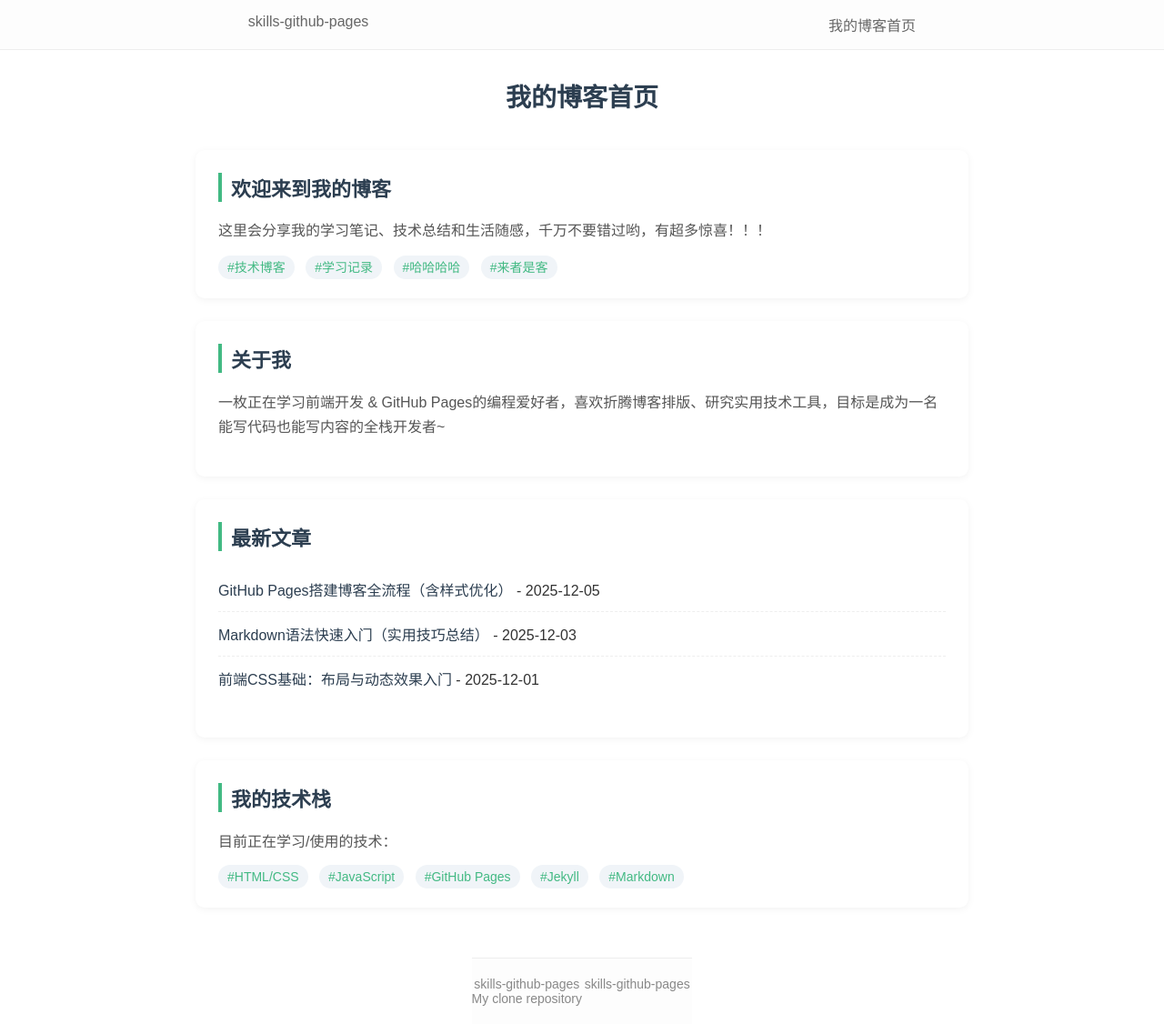
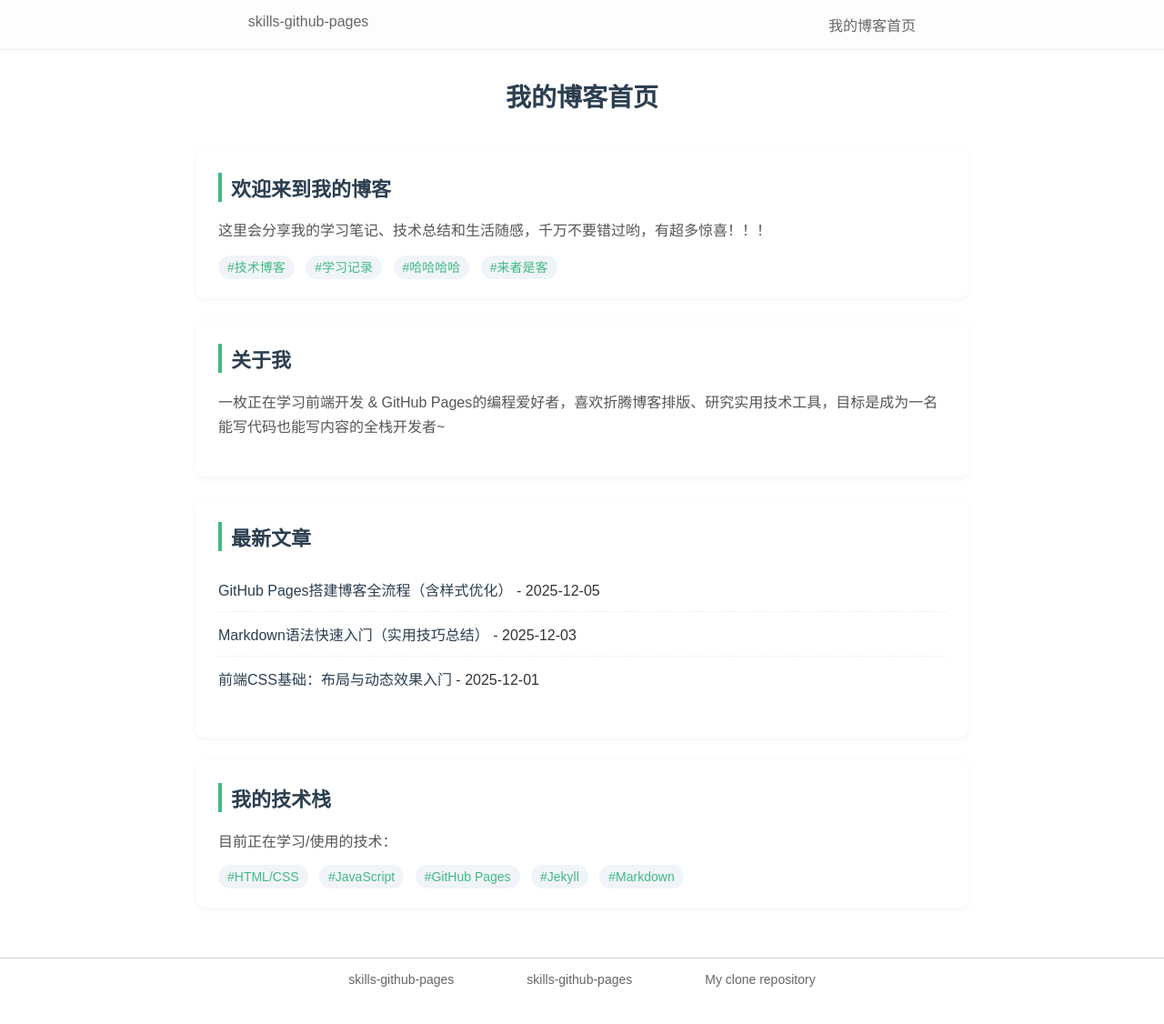
Before and after one commit to cokestart/skills-github-pages, a Jekyll site: the page built from index.md, in a window 1280 px wide. Shown: the whole page at 91% size. Built offline with Jekyll 4.4.1, drawn with Linux system fonts in a browser that asks for light colours; after the commit the page ends 1100 px from its top, so only the background shows below that.

Commit message:
Refactor bottom-bar styles for layout and spacing

```diff
--- a/_layouts/home.html
+++ b/_layouts/home.html
@@ -99,16 +99,16 @@
         }
         /* 底部区域：分散排版+不叠放 */
         .bottom-bar {
-           max-width: 800px; /* 限制底部最大宽度，和中间内容区对齐 */
-            margin: 0 auto; /* 让底部区域整体居中 */
-            display: grid;
-            grid-template-columns: 1fr 1fr; /* 保持两列 */
-            justify-items: center; /* 每列内容居中 */
+            width: 100%; /* 让底部区域占满网页宽度（灰色线随之占满） */
+            box-sizing: border-box;
+            display: flex;
+            justify-content: center;
             align-items: center;
-            padding: 20px 0; /* 左右padding设为0，让内容更紧凑 */
-            border-top: 1px solid #eee;
-            background: #fdfdfd;
-            color: #888;
+            gap: 80px; /* 增大文字间距（数值越大间距越宽） */
+            padding: 15px 0;
+            border-top: 1px solid #ccc; /* 灰色线会随width:100%占满全屏 */
+            background: #fff;
+            color: #666;
             font-size: 14px;
         }
     </style>
```
